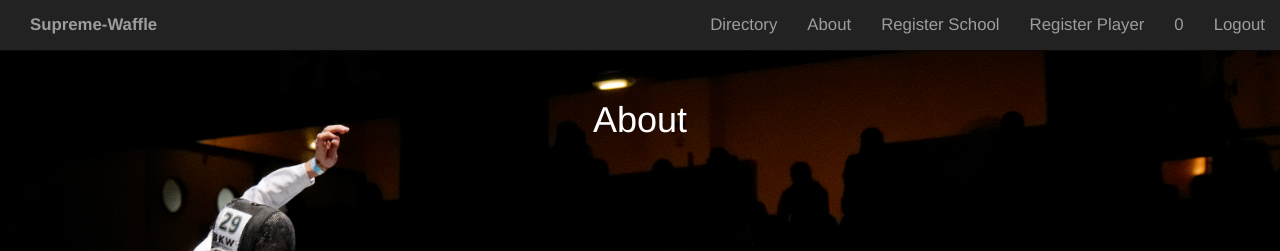
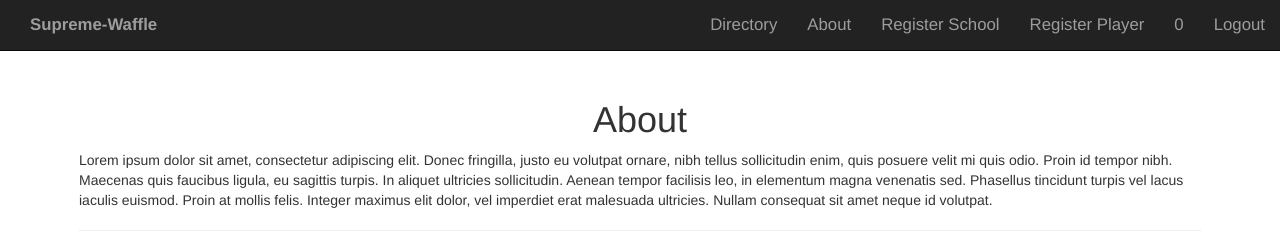
Before and after one commit to serenadipity/supreme-waffle, a Flask app: page /about in a window 1280 px wide. Shown: the top 251 px of the page. Run offline with Flask 2, Linux system fonts and the light colour scheme; some libraries are stand-ins or nearby versions.

Commit message:
Added a little bit to the about page. Also yay for legit commit message!

```diff
--- a/templates/about.html
+++ b/templates/about.html
@@ -4,6 +4,7 @@
 
 {% block contents %}
 
+<!--
 <style>
 body {
   background: url(static/images/fencing1.jpg);
@@ -14,10 +15,28 @@ body {
     background-position: right top;
 }
 </style>
+-->
 
 <div class="container">
   <center>
-    <h1 id="font1">About</h1>
+    <h1 id="">About</h1>
   </center>
+  <p>Lorem ipsum dolor sit amet, consectetur adipiscing elit. Donec fringilla, justo eu volutpat ornare, nibh tellus sollicitudin enim, quis posuere velit mi quis odio. Proin id tempor nibh. Maecenas quis faucibus ligula, eu sagittis turpis. In aliquet ultricies sollicitudin. Aenean tempor facilisis leo, in elementum magna venenatis sed. Phasellus tincidunt turpis vel lacus iaculis euismod. Proin at mollis felis. Integer maximus elit dolor, vel imperdiet erat malesuada ultricies. Nullam consequat sit amet neque id volutpat.</p>
+  <hr>
+  <center>
+  <h1>Who Are We?</h1>
+  <div class="row">
+    <div class="col-lg-6" style="">
+    	<img src="static/images/sammi.jpg" alt="Sammi!" style="width:25%;height:25%;">
+    	<img src="static/images/kathy.jpg" alt="Kathy!" style="width:25%;height:25%;">
+      <p>Lorem ipsum...</p>
+    </div>
+    <div class="col-lg-6" style="">
+    	<img src="static/images/serena.jpg" alt="Serena!" style="width:25%;height:25%;">
+    	<img src="static/images/alice.jpg" alt="Alice!" style="width:25%;height:25%;">
+      <p>Sed ut perspiciatis...</p>
+    </div>
+  </div>
+</center>
 </div>
 {% endblock %}
--- a/templates/home.html
+++ b/templates/home.html
@@ -18,15 +18,14 @@
     <h1>Home</h1>
   </center>
 </div>
+<!--
 <div id="myCarousel" class="carousel slide" data-ride="carousel">
-    <!-- Indicators -->
     <ol class="carousel-indicators">
       <li data-target="#myCarousel" data-slide-to="0" class="active"></li>
       <li data-target="#myCarousel" data-slide-to="1"></li>
       <li data-target="#myCarousel" data-slide-to="2"></li>
     </ol>
 
-    <!-- Wrapper for slides -->
     <div class="carousel-inner" role="listbox">
       <div class="item active">
         <img src="static/images/fencing1.jpg" width="460" height="345">
@@ -42,7 +41,6 @@
 
     </div>
 
-    <!-- Left and right controls -->
     <a class="left carousel-control" href="#myCarousel" role="button" data-slide="prev">
       <span class="glyphicon glyphicon-chevron-left" aria-hidden="true"></span>
       <span class="sr-only">Previous</span>
@@ -52,7 +50,7 @@
       <span class="sr-only">Next</span>
     </a>
   </div>
-
+-->
 
 
 {% endblock %}
```
Also changed, not shown: static/images/kathy.jpg (added), static/images/sammi.jpg (added), static/images/serena.jpg (added).
